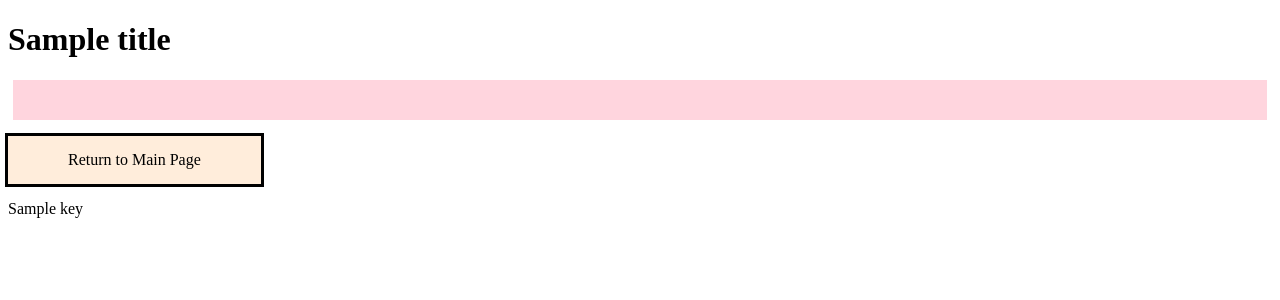
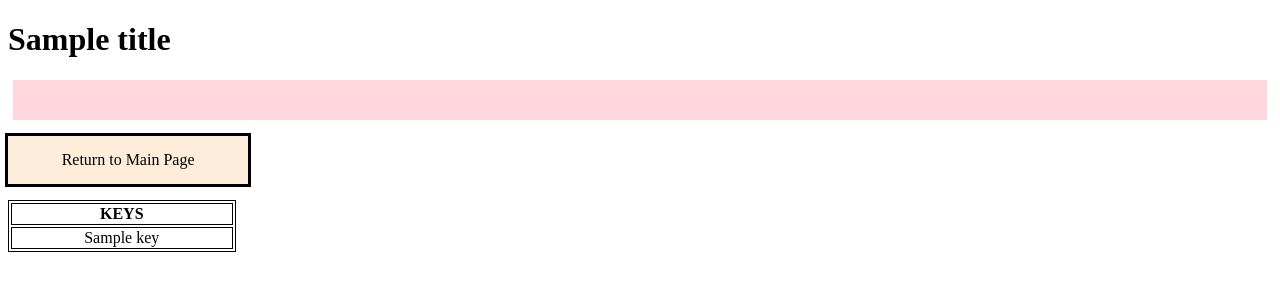
Before and after one commit to jishengx97/ece1779, a Python web app: template frontendapp/templates/pages/list_keys/list_keys_form.html in a window 1280 px wide. Shown: the top 300 px of the page. Run offline with Jinja, Linux system fonts and the light colour scheme; the template is opened without the code that fills it: most values are stand-ins (such as "Sample title", 1, 10 or a date in 2020).

Commit message:
final style

```diff
--- a/frontendapp/templates/base.html
+++ b/frontendapp/templates/base.html
@@ -23,6 +23,11 @@
                 width: 15%;
                 border: 3px solid #483434;
             }
+            table, th, td {
+                width: 18%;
+                border: 1px solid;
+                text-align: center;
+            }
             ul {
                 padding: 0;
                 width: 100%;
@@ -32,7 +37,7 @@
                 outline: solid;
                 text-decoration: none;
                 display: inline-block;
-                width: 20%;
+                width: 19%;
                 margin-right: 0.625%;
                 text-align: center;
                 line-height: 3;
--- a/frontendapp/templates/pages/key/key_form.html
+++ b/frontendapp/templates/pages/key/key_form.html
@@ -12,7 +12,7 @@
     </ul>
 
     <form action="{{url_for('key_save')}}" method="post">
-        KEY <input type="string" name="key_input"><br/>
+        KEY <input type="string" name="key_input"><br/><br/>
         <input type="submit">
         <input type="reset">
     </form>
--- a/frontendapp/templates/pages/list_keys/list_keys_form.html
+++ b/frontendapp/templates/pages/list_keys/list_keys_form.html
@@ -11,9 +11,18 @@
     <ul>
         <li><a href="{{url_for('main')}}">Return to Main Page</a></li>
     </ul>
-
-    {% for list in lists %}
-        {{ list.key }}<br/>
-    {% endfor %}
-
+    <table>
+        <thead>
+          <tr>
+            <th>KEYS</th>
+          </tr>
+        </thead>
+        <tbody>
+          {% for list in lists %}
+            <tr>
+              <td>{{ list.key }}</td>
+            </tr>
+          {% endfor %}
+        </tbody>
+      </table>
 {% endblock %}
--- a/frontendapp/templates/pages/upload/upload_form.html
+++ b/frontendapp/templates/pages/upload/upload_form.html
@@ -12,8 +12,8 @@
     </ul>
 
     <form action="{{url_for('upload_save')}}"  enctype="multipart/form-data" method="post">
-        KEY <input type="string" name="key_input"><br/>
-        What is the image files to upload? <input type="file" name="uploadedfile"><br/>
+        KEY <input type="string" name="key_input"><br/><br/>
+        What is the image files to upload? <br/><input type="file" name="uploadedfile"><br/><br/>
         <input type="submit">
         <input type="reset">
     </form>
```
Also changed, not shown: frontendapp/templates/pages/config/config_form.html (+4 -4 lines).
